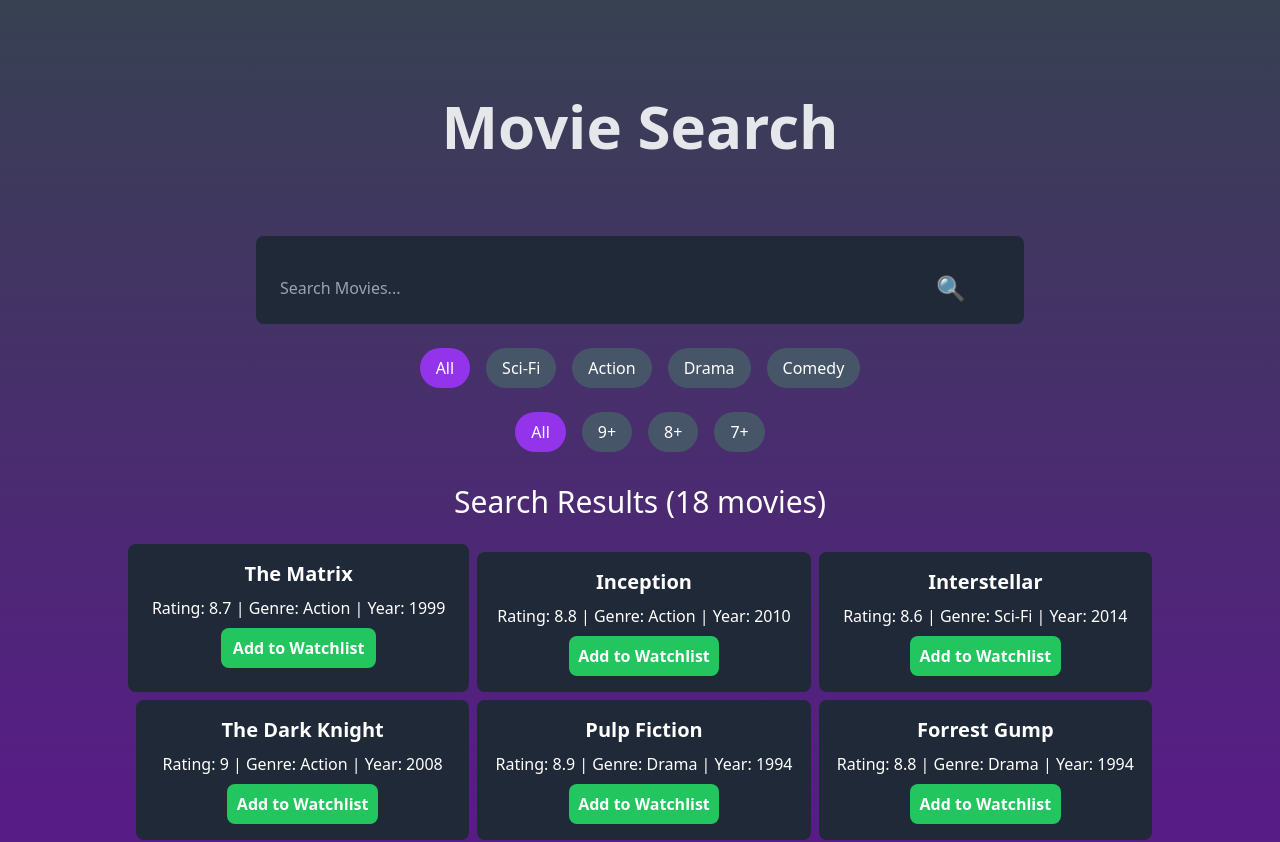
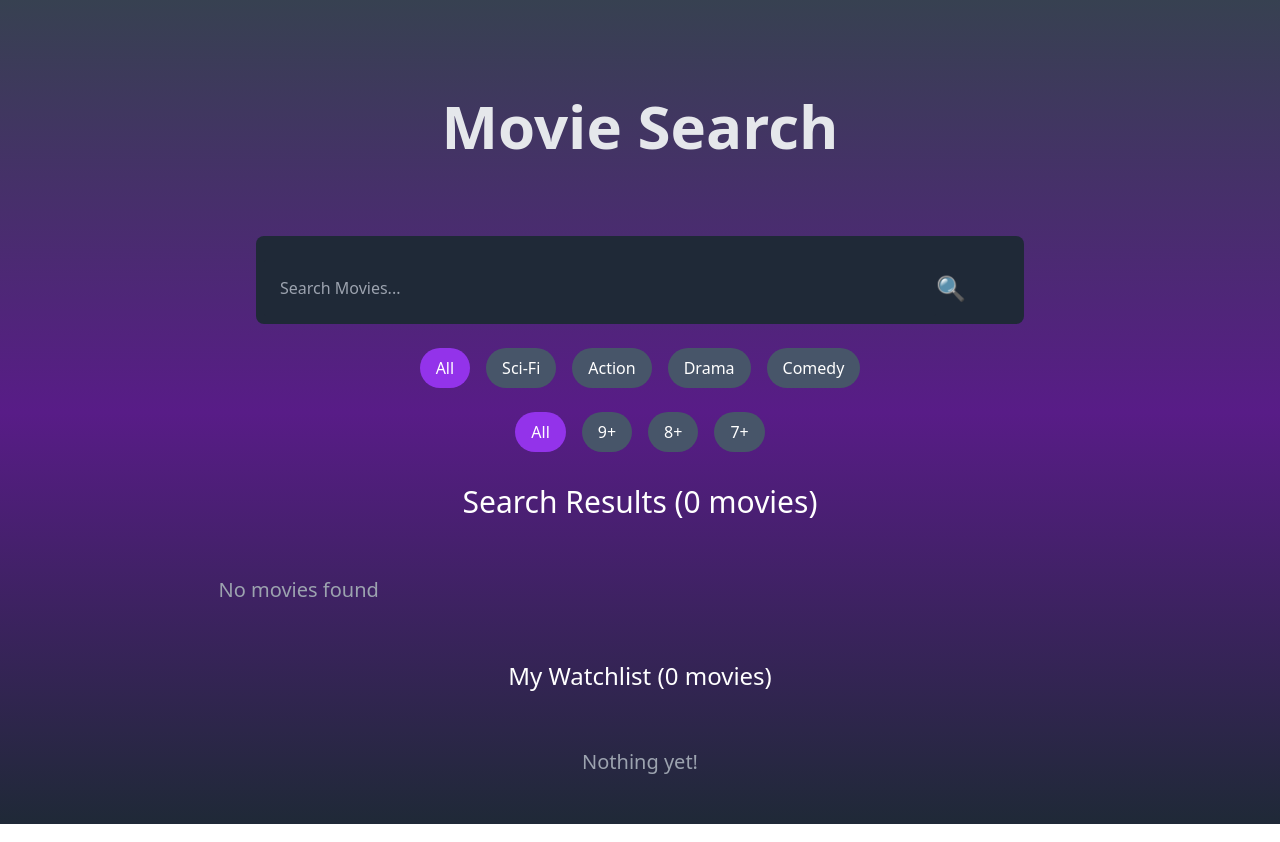
Before and after one commit to bharathP30/movie-search-app, a React (Vite) app: page / in a window 1280 px wide. Shown: the top 842 px of the page. Built offline with nearby package versions, Linux system fonts and the light colour scheme.

Commit message:
change filter logic
Add validation to ensure name input is not empty before filtering movies.

```diff
--- a/src/App.jsx
+++ b/src/App.jsx
@@ -29,6 +29,11 @@ const [ratingFilter, setRatingFilter] = useState("All");
 const [genreFilter, setGenreFilter] = useState("All");
 
 const filtered = list.filter(movie => {
+
+   if (name.trim().length === 0) {
+        return false;
+    }
+
     const filterName = movie.title.toLowerCase().includes(name.toLowerCase());
     const filterGenre = genreFilter === "All" || genreFilter === movie.genre;
     const filterRating = ratingFilter === "All" ||
```
